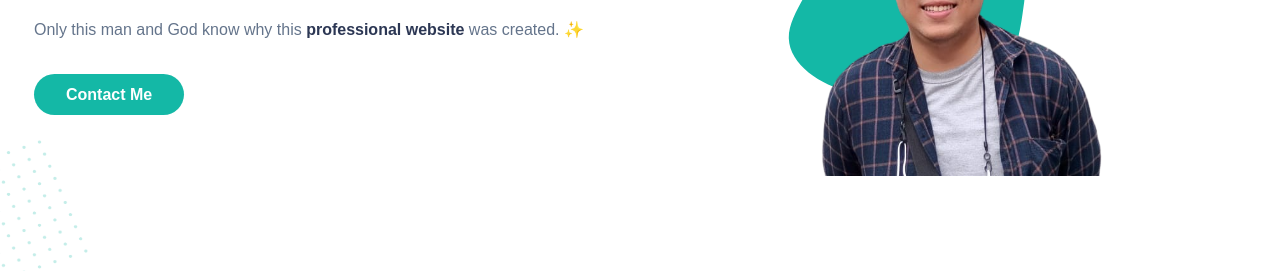
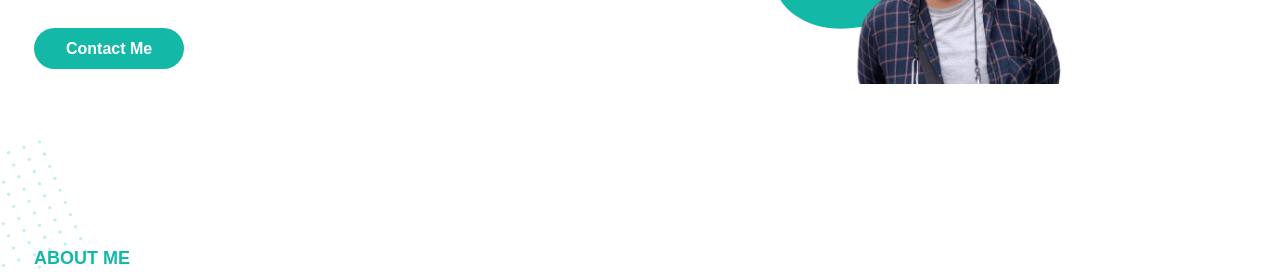
Before and after one commit to zulkamaula/ZRM-Portfolio-V2.0, a website: page index.html in a window 1280 px wide. Shown: the part 356-633 px from the top of the page. Drawn offline with nearby package versions, Linux system fonts and the light colour scheme.

Commit message:
fix resolution

```diff
--- a/index.html
+++ b/index.html
@@ -88,10 +88,10 @@
 
                 <div class="w-full self-end px-4 lg:w-1/2">
                     <div class="mt-10 relative lg:mt-9">
-                        <img src="/public/img/self-pict-zulka.png" alt="Zulkariski Mauladi" class="max-w-full mx-auto p-4" style="width: 100%; max-width: 400px; height: auto;">
-                        <span class="absolute top-0 -z-10 left-0 right-0 lg:left-16 -translate-y-10 -translate-x-5 lg:-translate-y-10 lg:translate-x-5">
-                            <svg width="400" height="400" viewBox="0 0 200 200" xmlns="http://www.w3.org/2000/svg">
-                            <path fill="#14b8a6" d="M31.9,-49.3C39.3,-38.5,41.9,-26.5,42.8,-15.8C43.7,-5.1,42.9,4.3,41.3,14.8C39.8,25.3,37.6,37,30.6,42.8C23.6,48.6,11.8,48.6,-1.6,50.8C-14.9,52.9,-29.8,57.2,-44.8,54C-59.9,50.8,-75.2,40.1,-75.6,27.3C-75.9,14.5,-61.5,-0.4,-55.4,-17.6C-49.3,-34.9,-51.5,-54.4,-43.7,-65.1C-35.8,-75.7,-17.9,-77.4,-2.8,-73.5C12.2,-69.6,24.5,-60.1,31.9,-49.3Z" transform="translate(100 100)" />
+                        <img src="/public/img/self-pict-zulka.png" alt="Zulkariski Mauladi" class="max-w-full mx-auto p-4" style="width: 100%; max-width: 300px; height: auto;">
+                        <span class="absolute top-3 -z-10 left-0 right-0 lg:left-16 -translate-y-12 translate-x-3 lg:-translate-y-10 lg:translate-x-5">
+                            <svg width="300" height="300" viewBox="0 0 200 200" xmlns="http://www.w3.org/2000/svg">
+                            <path fill="#14b8a6" d="M31.9,-49.3C39.3,-38.5,41.9,-26.5,42.8,-15.8C43.7,-5.1,42.9,4.3,41.3,14.8C39.8,25.3,37.6,37,30.6,42.8C23.6,48.6,11.8,48.6,-1.6,50.8C-14.9,52.9,-29.8,57.2,-44.8,54C-59.9,50.8,-75.2,40.1,-75.6,27.3C-75.9,14.5,-61.5,-0.4,-55.4,-17.6C-49.3,-34.9,-51.5,-54.4,-43.7,-65.1C-35.8,-75.7,-17.9,-77.4,-2.8,-73.5C12.2,-69.6,24.5,-60.1,31.9,-49.3Z" transform="translate(100 100) scale(1,1)" />
                             </svg>
                         </span>
                     </div>
```
Also changed, not shown: public/css/output.css.
